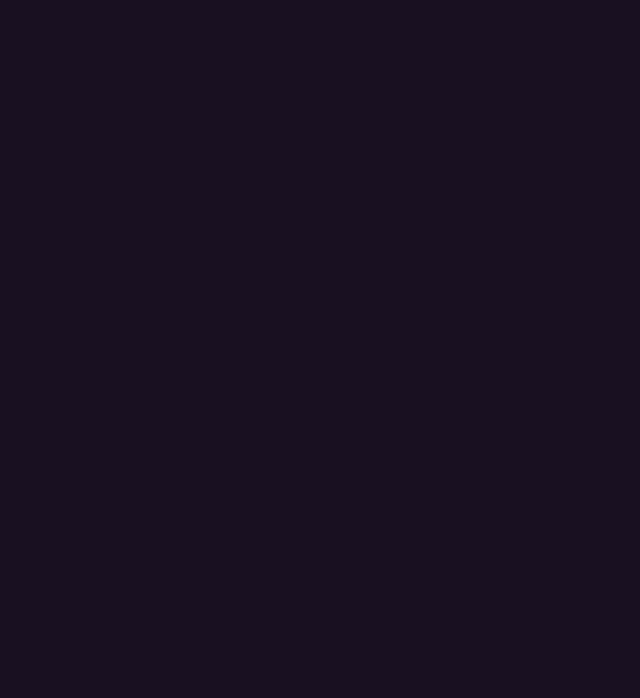
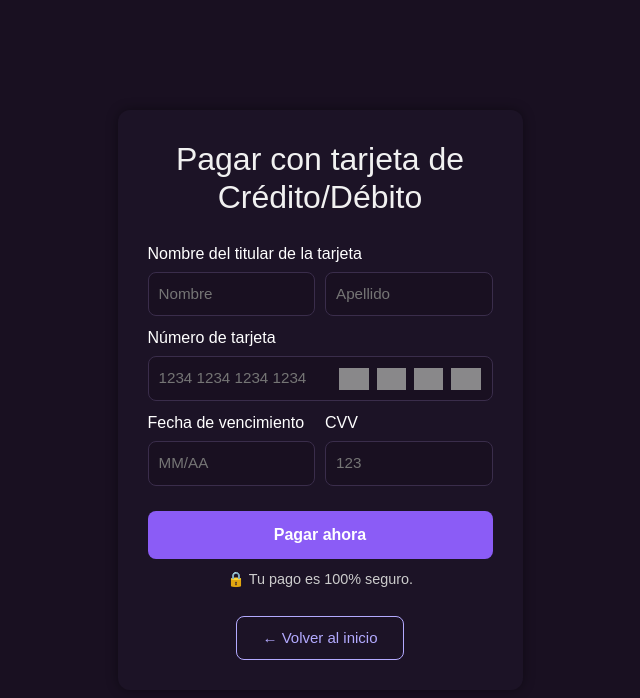
Before and after one commit to LuzmilaAmaya/ProyectoModulo2, a React (Vite) app: page /pago in a window 1280 px wide. Before the commit this address had no page. Shown: the top 698 px of the page, without its empty margins (320-960 px from the left). Built offline with nearby package versions, Linux system fonts and the light colour scheme; grey boxes are pictures that could not be loaded.

Commit message:
se relaizaron mejoras en el codigo de suscripciones y se creo otra pagina de metodo de pago

```diff
--- /dev/null
+++ b/src/components/Pago.jsx
@@ -0,0 +1,142 @@
+import React, { useState, useEffect } from "react";
+import "../css/pago.css";
+import { useNavigate } from "react-router-dom";
+
+export default function Pago() {
+  const [nombre, setNombre] = useState("");
+  const [apellido, setApellido] = useState("");
+  const [numero, setNumero] = useState("");
+  const [fecha, setFecha] = useState("");
+  const [cvv, setCvv] = useState("");
+  const [tarjetas, setTarjetas] = useState([]);
+  const [pagando, setPagando] = useState(false);
+  const [exito, setExito] = useState(false);
+
+  const navigate = useNavigate();
+
+  useEffect(() => {
+    const tarjetasGuardadas =
+      JSON.parse(localStorage.getItem("tarjetas")) || [];
+    setTarjetas(tarjetasGuardadas);
+  }, []);
+
+  useEffect(() => {
+    localStorage.setItem("tarjetas", JSON.stringify(tarjetas));
+  }, [tarjetas]);
+
+  const handleSubmit = (e) => {
+    e.preventDefault();
+    const nuevaTarjeta = { nombre, apellido, numero, fecha, cvv };
+    const nuevasTarjetas = [...tarjetas, nuevaTarjeta];
+    setTarjetas(nuevasTarjetas);
+    localStorage.setItem("tarjetas", JSON.stringify(nuevasTarjetas));
+
+    // Animación de pago
+    setPagando(true);
+    setTimeout(() => {
+      setPagando(false);
+      setExito(true);
+      setTimeout(() => navigate("/"), 2500); // redirige al inicio
+    }, 2000);
+  };
+
+  return (
+    <div className="pago-wrapper">
+      <div className="pago-container">
+        {pagando ? (
+          <div className="animacion-pago">
+            <div className="loader"></div>
+            <p>Procesando pago...</p>
+          </div>
+        ) : exito ? (
+          <div className="animacion-exito">
+            <div className="checkmark">✔</div>
+            <p>¡Pago exitoso!</p>
+          </div>
+        ) : (
+          <>
+            <h2>Pagar con tarjeta de Crédito/Débito</h2>
+            <form className="pago-form" onSubmit={handleSubmit}>
+              <label>Nombre del titular de la tarjeta</label>
+              <div className="fila">
+                <input
+                  type="text"
+                  value={nombre}
+                  onChange={(e) => setNombre(e.target.value)}
+                  placeholder="Nombre"
+                  required
+                />
+                <input
+                  type="text"
+                  value={apellido}
+                  onChange={(e) => setApellido(e.target.value)}
+                  placeholder="Apellido"
+                  required
+                />
+              </div>
+
+              <label>Número de tarjeta</label>
+              <div className="card-number-wrapper">
+                <input
+                  type="text"
+                  value={numero}
+                  onChange={(e) => setNumero(e.target.value)}
+                  placeholder="1234 1234 1234 1234"
+                  required
+                />
+                <div className="card-icons" aria-hidden="true">
+                  <img
+                    src="https://alchetron.com/cdn/visa-debit-0a235bc5-b0c7-4a16-82fc-4daf5d5d39c-resize-750.jpg"
+                    alt="Visa"
+                  />
+                  <img
+                    src="https://tse4.mm.bing.net/th/id/OIP.uyN05FrNnesqzU2e_15SkQHaFL?rs=1&pid=ImgDetMain&o=7&rm=3"
+                    alt="Mastercard"
+                  />
+                  <img
+                    src="https://prestacreditos.com/wp-content/uploads/2024/05/logo-naranjax-fondo-transparente-blanco.jpg"
+                    alt="Naranja"
+                  />
+                  <img
+                    src="https://tse1.mm.bing.net/th/id/OIP.h8J6LHm6VjsmBsnwBd2pCQHaFV?rs=1&pid=ImgDetMain&o=7&rm=3"
+                    alt="Cabal"
+                  />
+                </div>
+              </div>
+
+              <div className="fila">
+                <div>
+                  <label>Fecha de vencimiento</label>
+                  <input
+                    type="text"
+                    value={fecha}
+                    onChange={(e) => setFecha(e.target.value)}
+                    placeholder="MM/AA"
+                    required
+                  />
+                </div>
+                <div>
+                  <label>CVV</label>
+                  <input
+                    type="text"
+                    value={cvv}
+                    onChange={(e) => setCvv(e.target.value)}
+                    placeholder="123"
+                    required
+                  />
+                </div>
+              </div>
+
+              <button type="submit">Pagar ahora</button>
+            </form>
+
+            <p className="seguro">🔒 Tu pago es 100% seguro.</p>
+            <button className="btn-volver" onClick={() => navigate("/")}>
+              ← Volver al inicio
+            </button>
+          </>
+        )}
+      </div>
+    </div>
+  );
+}
--- a/src/components/Suscripciones.jsx
+++ b/src/components/Suscripciones.jsx
@@ -1,12 +1,12 @@
 import React from "react";
 import "../css/suscripcion.css";
+import { useNavigate } from "react-router-dom";
 
 export default function Suscripcion() {
+  const navigate = useNavigate();
   return (
     <div className="suscripcion">
       <h1>Elegí tu plan Premium</h1>
-
-      {/* Sección de tarjetas */}
       <div className="planes">
         <div className="plan basico">
           <span className="oferta">Oferta de 2 meses</span>
@@ -19,8 +19,9 @@ export default function Suscripcion() {
             <li>Pago por suscripción o pago único</li>
           </ul>
           <div className="botones">
-            <button>Volver a Premium</button>
-            <button className="secundario">Pago único</button>
+            <button className="secundario" onClick={() => navigate("/pago")}>
+              Pago único
+            </button>
           </div>
           <p className="terminos">
             $3.299*** por 2 meses. Después, cuesta $3.299*** al mes. Se aplican
@@ -38,8 +39,9 @@ export default function Suscripcion() {
             <li>Pago por suscripción o pago único</li>
           </ul>
           <div className="botones">
-            <button>Obtener Premium para Estudiantes</button>
-            <button className="secundario">Pago único</button>
+            <button className="secundario" onClick={() => navigate("/pago")}>
+              Pago único
+            </button>
           </div>
           <p className="terminos">
             La oferta está disponible solo para estudiantes. Se aplican
@@ -56,16 +58,15 @@ export default function Suscripcion() {
             <li>Pago por suscripción o pago único</li>
           </ul>
           <div className="botones">
-            <button>Obtener Premium Duo</button>
-            <button className="secundario">Pago único</button>
+            <button className="secundario" onClick={() => navigate("/pago")}>
+              Pago único
+            </button>
           </div>
           <p className="terminos">
             Para parejas que viven en el mismo domicilio. Se aplican términos.
           </p>
         </div>
       </div>
-
-      {/* 🔽 Sección adicional: Planes accesibles */}
       <div className="planes-accesibles">
         <h2>Planes accesibles para cada situación</h2>
         <p>
@@ -75,10 +76,22 @@ export default function Suscripcion() {
         </p>
 
         <div className="metodos-pago">
-          <img src="https://alchetron.com/cdn/visa-debit-0a235bc5-b0c7-4a16-82fc-4daf5d5d39c-resize-750.jpg" alt="Visa" />
-          <img src="https://th.bing.com/th/id/R.e4940e2a74966892c29e6b1d4be7c755?rik=8QHS4nqqgMmF6w&pid=ImgRaw&r=0g" alt="MasterCard" />
-          <img src="https://prestacreditos.com/wp-content/uploads/2024/05/logo-naranjax-fondo-transparente-blanco.jpg" alt="NaranjaX" />
-          <img src="https://tse1.mm.bing.net/th/id/OIP.h8J6LHm6VjsmBsnwBd2pCQHaFV?rs=1&pid=ImgDetMain&o=7&rm=3" alt="Cabal" />
+          <img
+            src="https://alchetron.com/cdn/visa-debit-0a235bc5-b0c7-4a16-82fc-4daf5d5d39c-resize-750.jpg"
+            alt="Visa"
+          />
+          <img
+            src="https://th.bing.com/th/id/R.e4940e2a74966892c29e6b1d4be7c755?rik=8QHS4nqqgMmF6w&pid=ImgRaw&r=0g"
+            alt="MasterCard"
+          />
+          <img
+            src="https://prestacreditos.com/wp-content/uploads/2024/05/logo-naranjax-fondo-transparente-blanco.jpg"
+            alt="NaranjaX"
+          />
+          <img
+            src="https://tse1.mm.bing.net/th/id/OIP.h8J6LHm6VjsmBsnwBd2pCQHaFV?rs=1&pid=ImgDetMain&o=7&rm=3"
+            alt="Cabal"
+          />
         </div>
       </div>
     </div>
--- /dev/null
+++ b/src/css/pago.css
@@ -0,0 +1,181 @@
+.pago-wrapper {
+  min-height: 100vh;
+  display: flex;
+  align-items: center;
+  justify-content: center;
+  background: #191021;
+}
+
+.pago-container {
+  max-width: 450px;
+  width: 90%;
+  padding: 30px;
+  background: #1c1326;
+  border-radius: 12px;
+  box-shadow: 0 0 12px rgba(0, 0, 0, 0.4);
+  color: #fff;
+}
+
+.pago-container h2 {
+  text-align: center;
+  margin-bottom: 25px;
+  color: #f1f1f1;
+}
+
+.pago-form label {
+  display: block;
+  margin: 10px 0 6px;
+  font-weight: 500;
+}
+
+.fila {
+  display: flex;
+  gap: 10px;
+}
+
+.fila input {
+  flex: 1;
+}
+
+.pago-form input {
+  width: 100%;
+  padding: 10px;
+  border-radius: 8px;
+  border: 1px solid #3a2d4b;
+  background: #191021;
+  color: #fff;
+  font-size: 0.95rem;
+  box-sizing: border-box;
+  outline: none;
+}
+
+.pago-form input:focus {
+  border-color: #8b5cf6;
+}
+
+.pago-form button {
+  width: 100%;
+  margin-top: 25px;
+  padding: 12px;
+  background: #8b5cf6;
+  border: none;
+  border-radius: 8px;
+  color: #fff;
+  font-weight: 600;
+  font-size: 1rem;
+  cursor: pointer;
+  transition: background 0.2s;
+}
+
+.pago-form button:hover {
+  background: #7c3aed;
+}
+
+.seguro {
+  text-align: center;
+  margin-top: 10px;
+  font-size: 0.9rem;
+  color: #ccc;
+}
+
+.card-number-wrapper {
+  position: relative;
+}
+
+.card-number-wrapper input {
+  padding-right: 130px;
+}
+
+.card-icons {
+  position: absolute;
+  top: 50%;
+  right: 12px;
+  transform: translateY(-50%);
+  display: flex;
+  gap: 8px;
+  align-items: center;
+  pointer-events: none;
+}
+
+.card-icons img {
+  height: 22px;
+  width: auto;
+  opacity: 0.9;
+  filter: brightness(0.95);
+}
+
+.btn-volver {
+  display: block;
+  margin: 25px auto 0;
+  background-color: transparent;
+  color: #b3aaff;
+  border: 1px solid #b3aaff;
+  padding: 10px 25px;
+  border-radius: 8px;
+  font-size: 15px;
+  cursor: pointer;
+  transition: all 0.3s ease;
+}
+
+.btn-volver:hover {
+  background-color: #b3aaff;
+  color: #1c102b;
+  transform: scale(1.05);
+}
+
+.animacion-pago,
+.animacion-exito {
+  text-align: center;
+  padding: 40px 0;
+}
+
+.loader {
+  border: 4px solid #2e1c44;
+  border-top: 4px solid #8b5cf6;
+  border-radius: 50%;
+  width: 50px;
+  height: 50px;
+  margin: 0 auto 20px;
+  animation: spin 1s linear infinite;
+}
+
+@keyframes spin {
+  to {
+    transform: rotate(360deg);
+  }
+}
+
+.checkmark {
+  font-size: 50px;
+  color: #22c55e;
+  animation: pop 0.4s ease-out;
+}
+
+@keyframes pop {
+  0% {
+    transform: scale(0.5);
+    opacity: 0;
+  }
+  100% {
+    transform: scale(1);
+    opacity: 1;
+  }
+}
+
+.animacion-exito p {
+  color: #b8f2c8;
+  font-weight: 500;
+  margin-top: 10px;
+  font-size: 1.2rem;
+}
+
+.animacion-pago p {
+  color: #c5b3f9;
+  font-size: 1.1rem;
+}
+
+@media (max-width: 480px) {
+  .card-icons img {
+    height: 18px;
+  }
+}
--- a/src/css/suscripcion.css
+++ b/src/css/suscripcion.css
@@ -141,7 +141,7 @@ body {
 }
 
 .planes-accesibles {
-  background-color: #0e0b12;
+  background-color: #191021;
   padding: 60px 20px;
   border-radius: 12px;
   max-width: 800px;
@@ -178,17 +178,6 @@ body {
   padding: 4px 8px;
 }
 
-.ver-mas {
-  color: #9b86ff;
-  text-decoration: underline;
-  font-weight: 500;
-  cursor: pointer;
-}
-
-.ver-mas:hover {
-  color: #c7b6ff;
-}
-
 @media (max-width: 768px) {
   .planes {
     flex-direction: column;
--- a/src/routes/AppRoutes.jsx
+++ b/src/routes/AppRoutes.jsx
@@ -9,20 +9,22 @@ import Barrainferior from "../components/Barrainferior";
 import PaginaArtista from "../components/PaginaArtista";
 import PaginaCategoria from "../components/PaginaCategoria";
 import Suscripcion from "../components/Suscripciones";
+import Pago from "../components/Pago";
 export default function App() {
   return (
     <BrowserRouter>
-      <div className="container py-4">
       <Routes>
         <Route
           path="/"
           element={
             <>
+              <div className="container py-4">
                 <Header />
                 <Busqueda />
                 <ArtistasPopulares />
                 <ExplorarCategorias />
                 <Barrainferior />
+              </div>
             </>
           }
         />
@@ -34,8 +36,8 @@ export default function App() {
         />
         <Route path="/detalles/:nombreCancion" element={<Detalles />} />
         <Route path="/suscripcion" element={<Suscripcion />} />
+        <Route path="/pago" element={<Pago />} />
       </Routes>
-      </div>
     </BrowserRouter>
   );
 }
```
Lines whose indentation alone changed are shown as unchanged.
